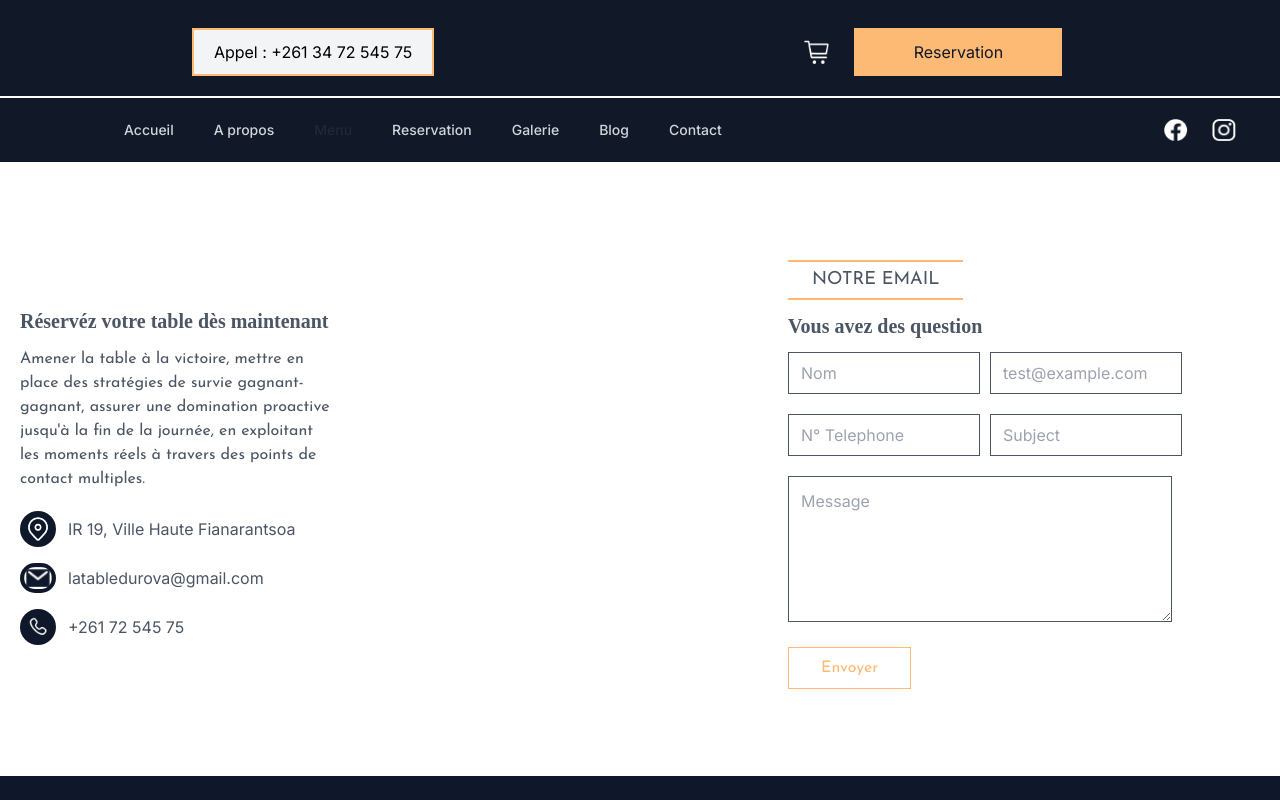
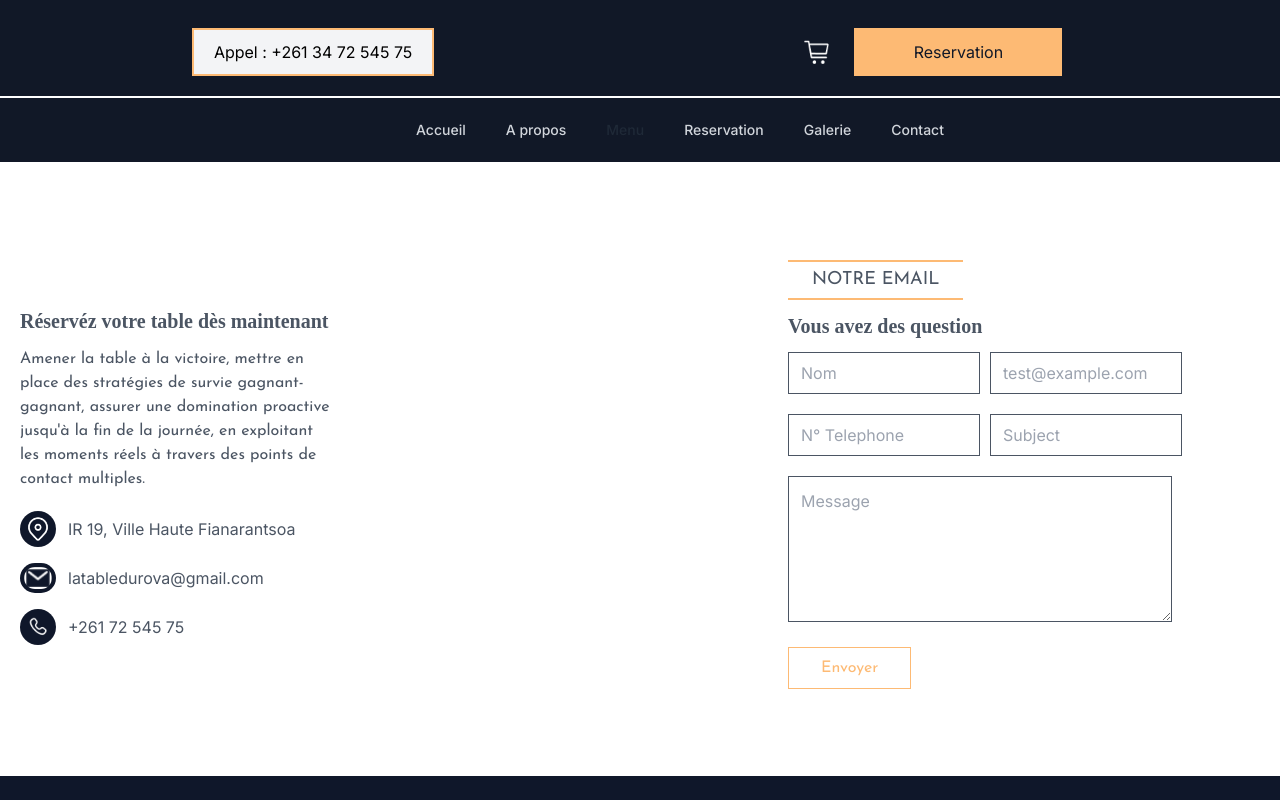
Before and after one commit to alphatowestphalen/siteNextJs, a Next.js app: page /contact in a window 1280 px wide. Shown: the top 800 px of the page. Built offline with nearby package versions, Linux system fonts and the light colour scheme.

Commit message:
fix: add Link in navbar

```diff
--- a/app/component/NavBar/NavBar.tsx
+++ b/app/component/NavBar/NavBar.tsx
@@ -1,79 +1,50 @@
 import React from 'react';
 import Image from 'next/image';
-
+import Link from 'next/link';
 const NavBar = () => {
   return (
     <div>
       <nav className='bg-gray-900 w-screen border-y-2 border-white'>
         <div className='px-8 mx-auto max-w-7xl'>
-          <div className='flex items-center justify-between h-16'>
+          <div className='flex items-center justify-center h-16'>
             <div className=' flex items-center justify-center'>
               <div className='hidden md:block'>
                 <div className='flex items-baseline ml-20 space-x-4'>
 
-                  <a href='/'
+                  <Link href='/'
                     className='text-gray-300  hover:text-gray-800 dark:hover:text-white px-3 py-2 rounded-md text-sm font-medium'
 
                   >
                     {`Accueil`}
-                  </a>
-                  <a href='/about'
+                  </Link>
+                  <Link href='/about'
                     className='text-gray-300  hover:text-gray-800 dark:hover:text-white px-3 py-2 rounded-md text-sm font-medium'
 
                   >
                     {`A propos`}
-                  </a>
-                  <a href='/menu'
+                  </Link>
+                  <Link href='/menu'
                     className='text-gray-800 dark:text-white  hover:text-gray-800 dark:hover:text-white px-3 py-2 rounded-md text-sm font-medium'
                   >
                     {`Menu`}
-                  </a>
-                  <a href='/reservation'
+                  </Link>
+                  <Link href='/reservation'
                     className='text-gray-300  hover:text-gray-800 dark:hover:text-white px-3 py-2 rounded-md text-sm font-medium'
                   >
                     {`Reservation`}
-                  </a>
-                  <a href='/galery'
+                  </Link>
+                  <Link href='/galery'
                     className='text-gray-300  hover:text-gray-800 dark:hover:text-white px-3 py-2 rounded-md text-sm font-medium'
                   >
                     {`Galerie`}
-                  </a>
-                  <a href='/'
-                    className='text-gray-300  hover:text-gray-800 dark:hover:text-white px-3 py-2 rounded-md text-sm font-medium'
-                  >
-                    {`Blog`}
-                  </a>
-                  <a href='/contact'
+                  </Link>
+
+                  <Link href='/contact'
                     className='text-gray-300  hover:text-gray-800 dark:hover:text-white px-3 py-2 rounded-md text-sm font-medium'
                   >
                     {`Contact`}
-                  </a>
+                  </Link>
                 </div>
-              </div>
-            </div>
-            <div className='hidden md:block '>
-              <div className='flex justify-around w-24 items-center ml-4 md:ml-6'>
-                {/* <div className='flex items-center justify-center'> */}
-                <Image
-                  alt='fb'
-                  src='/assets/images/icons/fb.png'
-                  width={24}
-                  height={20}
-                />
-
-                <Image
-                  alt='insta'
-                  src='/assets/images/icons/Insta.png'
-                  width={24}
-                  height={20}
-                />
-
-                {/* <Image
-                  src='/assets/images/icons/Cart.png'
-                  width={20}
-                  height={20}
-                /> */}
-                {/* </div> */}
               </div>
             </div>
             <div className='flex -mr-2 md:hidden'>
@@ -94,41 +65,37 @@ const NavBar = () => {
         </div>
         <div className='md:hidden'>
           <div className='px-2 pt-2 pb-3 space-y-1 sm:px-3'>
-            <a href='/'
+            <Link href='/'
               className='text-gray-300 hover:text-gray-800 dark:hover:text-white block px-3 py-2 rounded-md text-base font-medium'
             >
               {`Accueil`}
-            </a>
-            <a href='/about'
+            </Link>
+            <Link href='/about'
               className='text-gray-800 dark:text-white block px-3 py-2 rounded-md text-base font-medium'
             >
               {`A propos`}
-            </a>
-            <a href='/menu'
+            </Link>
+            <Link href='/menu'
               className='text-gray-300 hover:text-gray-800 dark:hover:text-white block px-3 py-2 rounded-md text-base font-medium'
             >
               {`Menu`}
-            </a>
-            <a href='/reservation'
+            </Link>
+            <Link href='/reservation'
               className='text-gray-300 hover:text-gray-800 dark:hover:text-white block px-3 py-2 rounded-md text-base font-medium'
             >
               {`Reservation`}
-            </a>
-            <a href='/galery'
+            </Link>
+            <Link href='/galery'
               className='text-gray-300 hover:text-gray-800 dark:hover:text-white block px-3 py-2 rounded-md text-base font-medium'
             >
               {`Galerie`}
-            </a>
-            <a href='/'
-              className='text-gray-300 hover:text-gray-800 dark:hover:text-white block px-3 py-2 rounded-md text-base font-medium'
-            >
-              {`Blog`}
-            </a>
-            <a href='/contact'
+            </Link>
+
+            <Link href='/contact'
               className='text-gray-300 hover:text-gray-800 dark:hover:text-white block px-3 py-2 rounded-md text-base font-medium'
             >
               {`Contact`}
-            </a>
+            </Link>
           </div>
         </div>
       </nav>
--- a/app/contact/page.tsx
+++ b/app/contact/page.tsx
@@ -26,11 +26,11 @@ const Contactpage = () => {
               </div>
               <div className="flex items-center py-4 gap-3">
                 <img className="w-9 p-1 rounded-full bg-slate-900" src="/assets/images/icons/Vector.png" alt="" />
-                <span>{`latabledurova@gmail.com`}</span>
+                <a href="mailto:latabledurova@gmail.com">{`latabledurova@gmail.com`}</a>
               </div>
               <div className="flex items-center gap-3">
                 <img className="w-9 p-1 rounded-full bg-slate-900" src="/assets/images/icons/Call.png" alt="" />
-                <span>{`+261 72 545 75`}</span>
+                <a href="tel:+261 72 545 75">{`+261 72 545 75`}</a>
               </div>
             </div>
           </div>
```
